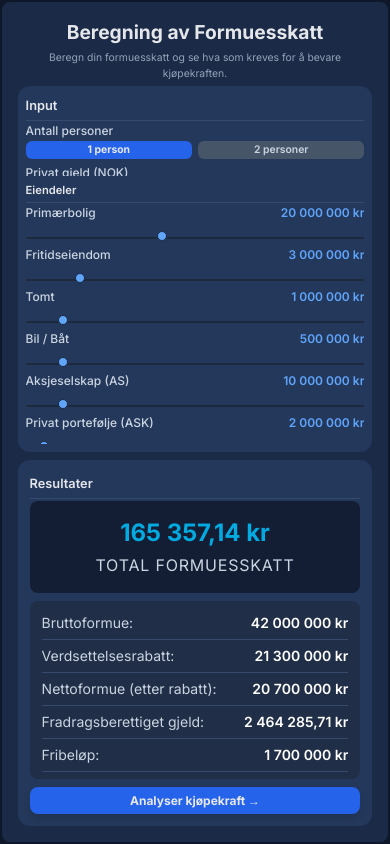
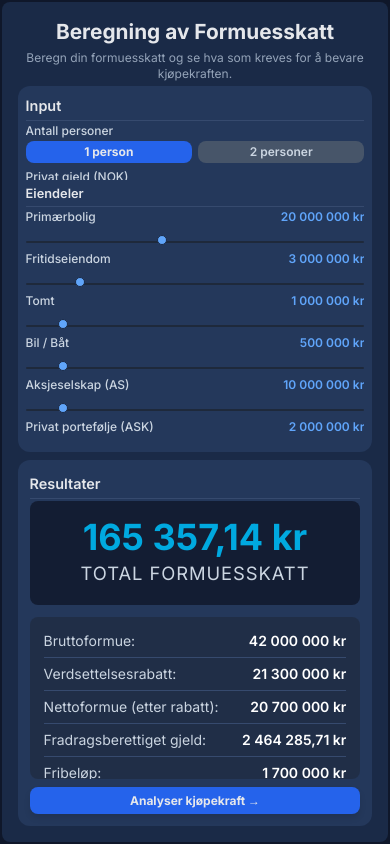
Before and after one commit to Edbro78/skattekalkulator2025.github.io, a plain HTML site: page index.html in a window 390 px wide. Drawn offline with nearby package versions, Linux system fonts and the light colour scheme.

Commit message:
Update index.html

```diff
--- a/index.html
+++ b/index.html
@@ -160,18 +160,18 @@
         }
 
         .dashboard-container header h1 { /* H1 fra del 1 header */
-            font-size: 1.5rem; /* md:text-2xl */
+            font-size: 1.8rem; /* Økt fra 1.5rem for bedre lesbarhet */
             font-weight: 700;
             color: var(--global-color-text-white);
             margin-bottom: 0.5rem; /* Original mb-0.5 */
         }
         .dashboard-container header p { /* P fra del 1 header */
             color: var(--color-text-info); /* slate-400 */
-            font-size: 0.75rem; /* text-xs */
+            font-size: 0.875rem; /* Økt fra 0.75rem for bedre lesbarhet */
         }
 
         .dashboard-container h2 { /* H2 for "Input", "Resultater" i del 1/2 */
-            font-size: 1rem; /* text-base */
+            font-size: 1.15rem; /* Økt fra 1rem for bedre lesbarhet */
             font-weight: 600;
             color: var(--global-color-text-white);
             border-bottom: 1px solid var(--color-border); /* --border-color fra original */
@@ -179,7 +179,7 @@
             margin-bottom: 0.25rem; /* mb-1 */
         }
         .dashboard-container h3 { /* H3 for "Eiendeler", "Privat", "AS" i del 1/2 */
-            font-size: 0.875rem; /* text-sm */
+            font-size: 1rem; /* Økt fra 0.875rem for bedre lesbarhet */
             font-weight: 600;
             color: var(--global-color-text-white);
             border-bottom: 1px solid var(--color-border); /* --border-color fra original */
@@ -190,13 +190,13 @@
 
         /* Stil for hovedresultatverdiene */
         .dashboard-container .output-value {
-            font-size: 1.8rem; /* Original verdi */
+            font-size: 2rem; /* Økt fra 1.8rem for bedre lesbarhet */
             font-weight: 700;
             color: var(--color-accent-vibrant); /* --accent-blue-vibrant fra original */
             word-break: break-word;
         }
         .dashboard-container .output-label {
-            font-size: 0.75rem; /* Original verdi */
+            font-size: 0.875rem; /* Økt fra 0.75rem for bedre lesbarhet */
             color: var(--color-text-medium); /* --medium-text fra original */
             text-transform: uppercase;
             letter-spacing: 0.05em;
@@ -208,10 +208,10 @@
             background-color: var(--color-input-bg); /* slate-800 fra original */
             border: 1px solid var(--color-border); /* --border-color fra original */
             border-radius: 0.25rem;
-            padding: 0.1rem 0.2rem; /* Original padding */
+            padding: 0.2rem 0.4rem; /* Økt fra 0.1rem 0.2rem for bedre lesbarhet */
             color: var(--color-text-light); /* --light-text fra original */
             width: 100%;
-            font-size: 0.6rem; /* Original fontstørrelse */
+            font-size: 0.75rem; /* Økt fra 0.6rem for bedre lesbarhet */
         }
         .dashboard-container input[type="text"].asset-input:focus {
             outline: none;
@@ -254,7 +254,7 @@
         }
         /* Stil for slider verdi display */
         .dashboard-container .slider-value { /* Dette er span'et for slider-verdien i del 1 */
-            font-size: 0.75rem; /* text-xs */
+            font-size: 0.875rem; /* Økt fra 0.75rem for bedre lesbarhet */
             font-weight: 600;
             color: var(--color-accent-light); /* --accent-blue-light fra original */
             text-align: right;
@@ -268,9 +268,9 @@
             background-color: var(--color-person-btn-inactive); /* slate-700 fra original */
             color: var(--color-person-btn-inactive-text); /* slate-300 fra original */
             font-weight: 600;
-            padding: 0.125rem 0.375rem; /* py-0.5 px-1.5 */
-            border-radius: 0.375rem; /* rounded-md */
-            font-size: 0.75rem; /* text-xs */
+            padding: 0.375rem 0.75rem; /* Økt fra 0.125rem 0.375rem for større knapper */
+            border-radius: 0.5rem; /* Økt fra 0.375rem */
+            font-size: 0.875rem; /* Økt fra 0.75rem for større tekst */
             transition: background-color 0.2s, color 0.2s;
             box-shadow: none; /* Ingen skygge på disse knappene */
         }
@@ -286,22 +286,22 @@
         }
         .dashboard-container .text-center.bg-slate-900\/80 {
             background-color: rgba(15, 23, 42, 0.8); /* Original rgba(0,0,0,0.8) for mørk blokk */
-            padding: 1rem; /* p-4 */
+            padding: 1.25rem; /* Økt fra 1rem */
             border-radius: 0.5rem; /* rounded-lg */
-            margin-bottom: 0.5rem; /* mb-2 */
+            margin-bottom: 0.75rem; /* Økt fra 0.5rem */
         }
         .dashboard-container .text-center.bg-slate-900\/80 .output-value {
-            font-size: 1.5rem; /* text-2xl */
+            font-size: 2.25rem; /* Økt fra 1.5rem */
         }
         .dashboard-container .text-center.bg-slate-900\/80 .output-label {
-            margin-top: 0.25rem; /* mt-1 */
-            font-size: 1rem; /* text-base */
+            margin-top: 0.5rem; /* Økt fra 0.25rem */
+            font-size: 1.15rem; /* Økt fra 1rem */
         }
         .dashboard-container .space-y-1\.5.bg-slate-800\/60 { /* For detaljresultatene på side 1 */
             background-color: rgba(30, 41, 59, 0.6); /* Original rgba(0,0,0,0.6) */
-            padding: 0.75rem; /* p-3 */
+            padding: 0.875rem; /* Økt from 0.75rem */
             border-radius: 0.5rem; /* rounded-lg */
-            font-size: 0.875rem; /* text-sm */
+            font-size: 1rem; /* Økt fra 0.875rem */
         }
         .dashboard-container hr.border-\[var\(--border-color\)\] {
             border-color: var(--color-border); /* --border-color fra original */
@@ -310,32 +310,32 @@
         /* Stil for tabeller på Side 2 */
         .dashboard-container .rate-table-container {
             background-color: var(--color-card-bg); /* --card-bg fra original */
-            padding: 0.4rem;
+            padding: 0.5rem; /* Økt fra 0.4rem */
             border-radius: 0.75rem;
-            margin-bottom: 0.5rem; /* mb-2 */
+            margin-bottom: 0.75rem; /* Økt fra 0.5rem */
         }
         .dashboard-container .rate-table-as {
             background-color: var(--color-table-as-bg); /* Original spesifikk farge */
         }
         .dashboard-container .rate-table-header {
             display: grid;
-            grid-template-columns: minmax(65px, 1.5fr) repeat(4, minmax(40px, 1fr));
-            gap: 0.2rem;
+            grid-template-columns: minmax(75px, 1.5fr) repeat(4, minmax(50px, 1fr)); /* Justert bredde */
+            gap: 0.3rem; /* Økt fra 0.2rem */
             color: var(--color-text-medium); /* --medium-text fra original */
             font-weight: 600;
-            padding-bottom: 0.2rem;
+            padding-bottom: 0.3rem; /* Økt fra 0.2rem */
             border-bottom: 1px solid var(--color-border); /* --border-color fra original */
-            font-size: 0.65rem;
+            font-size: 0.75rem; /* Økt fra 0.65rem */
             text-align: right;
         }
         .dashboard-container .rate-table-header > div:first-child { text-align: left; }
         .dashboard-container .rate-table-row {
             display: grid;
-            grid-template-columns: minmax(65px, 1.5fr) repeat(4, minmax(40px, 1fr));
-            gap: 0.2rem;
-            padding: 0.25rem 0;
+            grid-template-columns: minmax(75px, 1.5fr) repeat(4, minmax(50px, 1fr)); /* Justert bredde */
+            gap: 0.3rem; /* Økt fra 0.2rem */
+            padding: 0.375rem 0; /* Økt fra 0.25rem */
             border-bottom: 1px solid var(--color-border); /* --border-color fra original */
-            font-size: 0.65rem;
+            font-size: 0.75rem; /* Økt fra 0.65rem */
         }
         .dashboard-container .rate-table-row:last-child { border-bottom: none; }
         .dashboard-container .rate-table-row-label {
@@ -345,12 +345,12 @@
         }
         .dashboard-container .rate-table-cell { text-align: right; }
         .dashboard-container .rate-table-final-row {
-            font-size: 0.7rem;
+            font-size: 0.8rem; /* Økt fra 0.7rem */
             font-weight: 700;
             color: var(--global-color-text-white);
             background-color: rgba(0, 0, 0, 0.2);
-            margin: 0 -0.4rem;
-            padding: 0.3rem 0.4rem;
+            margin: 0 -0.5rem; /* Justert margin */
+            padding: 0.4rem 0.5rem; /* Justert padding */
         }
 
         /* Knapper for side 1/2 (spesifikk stil fra original kode) */
@@ -412,7 +412,7 @@
             margin-bottom: 1.5rem;
             text-align: center;
         }
-        .page3-panel .section-title { /* Seksjonstitler som "Alminnelig Inntektsberegning" */
+        .page3-panel .section-title { /* Seksjonstitler som "Inntektsberegning" */
             font-size: 1.3rem;
             font-weight: 600;
             color: var(--color-accent-light); /* Blå farge for seksjonstitler */
@@ -667,21 +667,21 @@
             .page { min-height: auto; max-width: none; } /* Lar .page fylle 100% bredde */
 
             .dashboard-container header h1 { font-size: 1.5rem; }
-            .dashboard-container h2 { font-size: 0.9rem; }
-            .dashboard-container h3 { font-size: 0.8rem; }
-            .dashboard-container .output-value { font-size: 1.5rem; }
-            .dashboard-container .output-label { font-size: 0.65rem; }
+            .dashboard-container h2 { font-size: 1rem; }
+            .dashboard-container h3 { font-size: 0.9rem; }
+            .dashboard-container .output-value { font-size: 1.8rem; } /* Justert */
+            .dashboard-container .output-label { font-size: 0.75rem; } /* Justert */
             .dashboard-container input[type="text"] { padding: 0.2rem 0.4rem; font-size: 0.7rem; }
             .dashboard-container input[type="range"] { height: 3px; }
             .dashboard-container input[type="range"]::-webkit-slider-thumb,
             .dashboard-container input[type="range"]::-moz-range-thumb { width: 10px; height: 10px; margin-top: -3.5px; }
-            .dashboard-container .slider-value { font-size: 0.7rem; }
-            .dashboard-container .person-btn { padding: 0.2rem 0.6rem; font-size: 0.7rem; }
-            .dashboard-container button { padding: 0.5rem 0.75rem; font-size: 0.8rem; }
-
-            .dashboard-container .rate-table-header, .dashboard-container .rate-table-row { font-size: 0.6rem; gap: 0.2rem; }
+            .dashboard-container .slider-value { font-size: 0.8rem; } /* Justert */
+            .dashboard-container .person-btn { padding: 0.2rem 0.6rem; font-size: 0.8rem; } /* Justert */
+            .dashboard-container button { padding: 0.5rem 0.75rem; font-size: 0.875rem; } /* Justert */
+
+            .dashboard-container .rate-table-header, .dashboard-container .rate-table-row { font-size: 0.7rem; gap: 0.2rem; } /* Justert */
             .dashboard-container .rate-table-container { padding: 0.3rem; }
-            .dashboard-container .rate-table-final-row { font-size: 0.7rem; margin: 0 -0.5rem; padding: 0.3rem 0.4rem; }
+            .dashboard-container .rate-table-final-row { font-size: 0.8rem; margin: 0 -0.5rem; padding: 0.3rem 0.4rem; } /* Justert */
 
             .page3-panel h1, .page3-panel h2, .page4-container h1 { font-size: 1.5rem; }
             .page3-panel .section-title { font-size: 1.1rem; }
@@ -705,23 +705,23 @@
             #page3-layout { padding: 0.2rem; }
             .page3-panel, .page4-container { padding: 0.75rem; margin: 0; border-radius: 0.5rem; }
 
-            .dashboard-container header h1 { font-size: 1.2rem; margin-bottom: 0.25rem; }
-            .dashboard-container header p { font-size: 0.65rem; }
-            .dashboard-container h2 { font-size: 0.8rem; padding-bottom: 0.125rem; margin-bottom: 0.125rem; }
-            .dashboard-container h3 { font-size: 0.7rem; padding-bottom: 0.125rem; margin-top: 0.25rem; margin-bottom: 0.125rem; }
-            .dashboard-container .output-value { font-size: 1.2rem; }
-            .dashboard-container .output-label { font-size: 0.55rem; }
-            .dashboard-container input[type="text"] { padding: 0.05rem 0.1rem; font-size: 0.55rem; }
+            .dashboard-container header h1 { font-size: 1.3rem; margin-bottom: 0.25rem; } /* Justert */
+            .dashboard-container header p { font-size: 0.75rem; } /* Justert */
+            .dashboard-container h2 { font-size: 0.9rem; padding-bottom: 0.125rem; margin-bottom: 0.125rem; } /* Justert */
+            .dashboard-container h3 { font-size: 0.8rem; padding-bottom: 0.125rem; margin-top: 0.25rem; margin-bottom: 0.125rem; } /* Justert */
+            .dashboard-container .output-value { font-size: 1.5rem; } /* Justert */
+            .dashboard-container .output-label { font-size: 0.65rem; } /* Justert */
+            .dashboard-container input[type="text"] { padding: 0.1rem 0.2rem; font-size: 0.65rem; } /* Justert */
             .dashboard-container input[type="range"] { height: 1.5px; }
             .dashboard-container input[type="range"]::-webkit-slider-thumb,
             .dashboard-container input[type="range"]::-moz-range-thumb { width: 8px; height: 8px; margin-top: -3.25px; }
-            .dashboard-container .slider-value { font-size: 0.65rem; }
-            .dashboard-container .person-btn { padding: 0.1rem 0.25rem; font-size: 0.65rem; }
+            .dashboard-container .slider-value { font-size: 0.75rem; } /* Justert */
+            .dashboard-container .person-btn { padding: 0.15rem 0.3rem; font-size: 0.75rem; } /* Justert */
             .dashboard-container button { padding: 0.3rem 0.5rem; font-size: 0.75rem; }
 
-            .dashboard-container .rate-table-header, .dashboard-container .rate-table-row { font-size: 0.55rem; gap: 0.1rem; }
+            .dashboard-container .rate-table-header, .dashboard-container .rate-table-row { font-size: 0.65rem; gap: 0.1rem; } /* Justert */
             .dashboard-container .rate-table-container { padding: 0.2rem; }
-            .dashboard-container .rate-table-final-row { font-size: 0.6rem; margin: 0 -0.2rem; padding: 0.2rem 0.3rem; }
+            .dashboard-container .rate-table-final-row { font-size: 0.7rem; margin: 0 -0.2rem; padding: 0.2rem 0.3rem; } /* Justert */
 
             .page3-panel h1, .page3-panel h2, .page4-container h1 { font-size: 1.2rem; margin-bottom: 1rem; }
             .page3-panel .section-title { font-size: 0.9rem; margin-bottom: 0.75rem; padding-bottom: 0.25rem; }
@@ -758,8 +758,8 @@
                     <div class="grid grid-cols-1 lg:grid-cols-2 gap-2 flex-grow overflow-hidden">
                         <!-- Kolonne 1: Input -->
                         <div class="lg:col-span-1 space-y-1.5 flex flex-col overflow-hidden">
-                            <div class="bg-[var(--card-bg)] p-2 rounded-xl h-full flex flex-col overflow-hidden">
-                                <h2 class="text-base font-semibold text-white border-b border-[#364A6E] pb-1 mb-1">Input</h2>
+                            <div class="bg-[var(--color-card-bg)] p-2 rounded-xl h-full flex flex-col overflow-hidden">
+                                <h2 class="text-base font-semibold text-white border-b border-[var(--color-border)] pb-1 mb-1">Input</h2>
                                 <div class="space-y-1.5 flex-grow overflow-hidden">
                                     <div>
                                         <label class="block text-xs font-medium text-slate-300 mb-0.5">Antall personer</label>
@@ -773,7 +773,7 @@
                                         <input type="text" id="private-debt" class="asset-input mt-0.5" value="5 000 000" placeholder="0">
                                     </div>
                                 </div>
-                                <h3 class="text-sm font-semibold text-white border-b border-[#364A6E] pb-1 mt-2 mb-1">Eiendeler</h3>
+                                <h3 class="text-sm font-semibold text-white border-b border-[var(--color-border)] pb-1 mt-2 mb-1">Eiendeler</h3>
                                 <div id="assets-container" class="space-y-0.5 flex-grow overflow-y-auto custom-scrollbar">
                                     <!-- Innhold genereres av JS -->
                                 </div>
@@ -782,19 +782,19 @@
 
                         <!-- Kolonne 2: Resultater og navigasjon -->
                         <div class="lg:col-span-1 space-y-1.5 flex flex-col overflow-hidden">
-                            <div class="bg-[var(--card-bg)] p-3 rounded-xl h-full flex flex-col">
-                                <h2 class="text-base font-semibold text-white border-b border-[#364A6E] pb-1 mb-1">Resultater</h2>
+                            <div class="bg-[var(--color-card-bg)] p-3 rounded-xl h-full flex flex-col">
+                                <h2 class="text-base font-semibold text-white border-b border-[var(--color-border)] pb-1 mb-1">Resultater</h2>
                                 <div class="text-center bg-slate-900/80 p-4 rounded-lg mb-2">
                                     <div id="total-wealth-tax" class="output-value text-2xl">0 kr</div>
                                     <div class="output-label mt-1 text-base">Total Formuesskatt</div>
                                 </div>
                                 <div class="space-y-1.5 bg-slate-800/60 p-3 rounded-lg flex-grow text-sm custom-scrollbar overflow-y-auto">
-                                    <div class="flex justify-between items-center text-slate-300 text-sm"><span>Bruttoformue:</span><span id="gross-wealth" class="font-semibold text-white">0 kr</span></div><hr class="border-[#364A6E]">
-                                    <div class="flex justify-between items-center text-slate-300 text-sm"><span>Verdsettelsesrabatt:</span><span id="total-discount" class="font-semibold text-white">0 kr</span></div><hr class="border-[#364A6E]">
-                                    <div class="flex justify-between items-center text-slate-300 text-sm"><span>Nettoformue (etter rabatt):</span><span id="net-wealth" class="font-semibold text-white">0 kr</span></div><hr class="border-[#364A6E]">
-                                    <div class="flex justify-between items-center text-slate-300 text-sm"><span>Fradragsberettiget gjeld:</span><span id="deductible-debt" class="font-semibold text-white">0 kr</span></div><hr class="border-[#364A6E]">
-                                    <div class="flex justify-between items-center text-slate-300 text-sm"><span>Fribeløp:</span><span id="tax-free-allowance" class="font-semibold text-white">0 kr</span></div><hr class="border-[#364A6E]">
-                                    <div class="flex justify-between items-center text-base text-white"><span class="font-medium">Skattegrunnlag:</span><span id="taxable-base" class="font-bold">0 kr</span></div><hr class="border-[#364A6E]">
+                                    <div class="flex justify-between items-center text-slate-300 text-sm"><span>Bruttoformue:</span><span id="gross-wealth" class="font-semibold text-white">0 kr</span></div><hr class="border-[var(--color-border)]">
+                                    <div class="flex justify-between items-center text-slate-300 text-sm"><span>Verdsettelsesrabatt:</span><span id="total-discount" class="font-semibold text-white">0 kr</span></div><hr class="border-[var(--color-border)]">
+                                    <div class="flex justify-between items-center text-slate-300 text-sm"><span>Nettoformue (etter rabatt):</span><span id="net-wealth" class="font-semibold text-white">0 kr</span></div><hr class="border-[var(--color-border)]">
+                                    <div class="flex justify-between items-center text-slate-300 text-sm"><span>Fradragsberettiget gjeld:</span><span id="deductible-debt" class="font-semibold text-white">0 kr</span></div><hr class="border-[var(--color-border)]">
+                                    <div class="flex justify-between items-center text-slate-300 text-sm"><span>Fribeløp:</span><span id="tax-free-allowance" class="font-semibold text-white">0 kr</span></div><hr class="border-[var(--color-border)]">
+                                    <div class="flex justify-between items-center text-base text-white"><span class="font-medium">Skattegrunnlag:</span><span id="taxable-base" class="font-bold">0 kr</span></div><hr class="border-[var(--color-border)]">
                                     <div class="flex justify-between items-center text-slate-300 mt-1.5 text-sm"><span>Skatteandel av bruttoformue:</span><span id="tax-as-percentage-of-gross" class="font-semibold text-white">0.00 %</span></div>
                                 </div>
                                 <div class="mt-auto pt-2 text-center">
@@ -819,7 +819,7 @@
                     </header>
 
                     <div class="grid grid-cols-1 flex-grow overflow-hidden">
-                        <div class="bg-[var(--card-bg)] p-2 rounded-xl h-full flex flex-col overflow-hidden">
+                        <div class="bg-[var(--color-card-bg)] p-2 rounded-xl h-full flex flex-col overflow-hidden">
                             <div class="mb-1.5 w-48">
                                 <label for="inflation-rate" class="block text-xs font-medium text-slate-300">Forventet inflasjon (%)</label>
                                 <input type="text" id="inflation-rate" class="asset-input mt-0.5" value="3.0">
```
